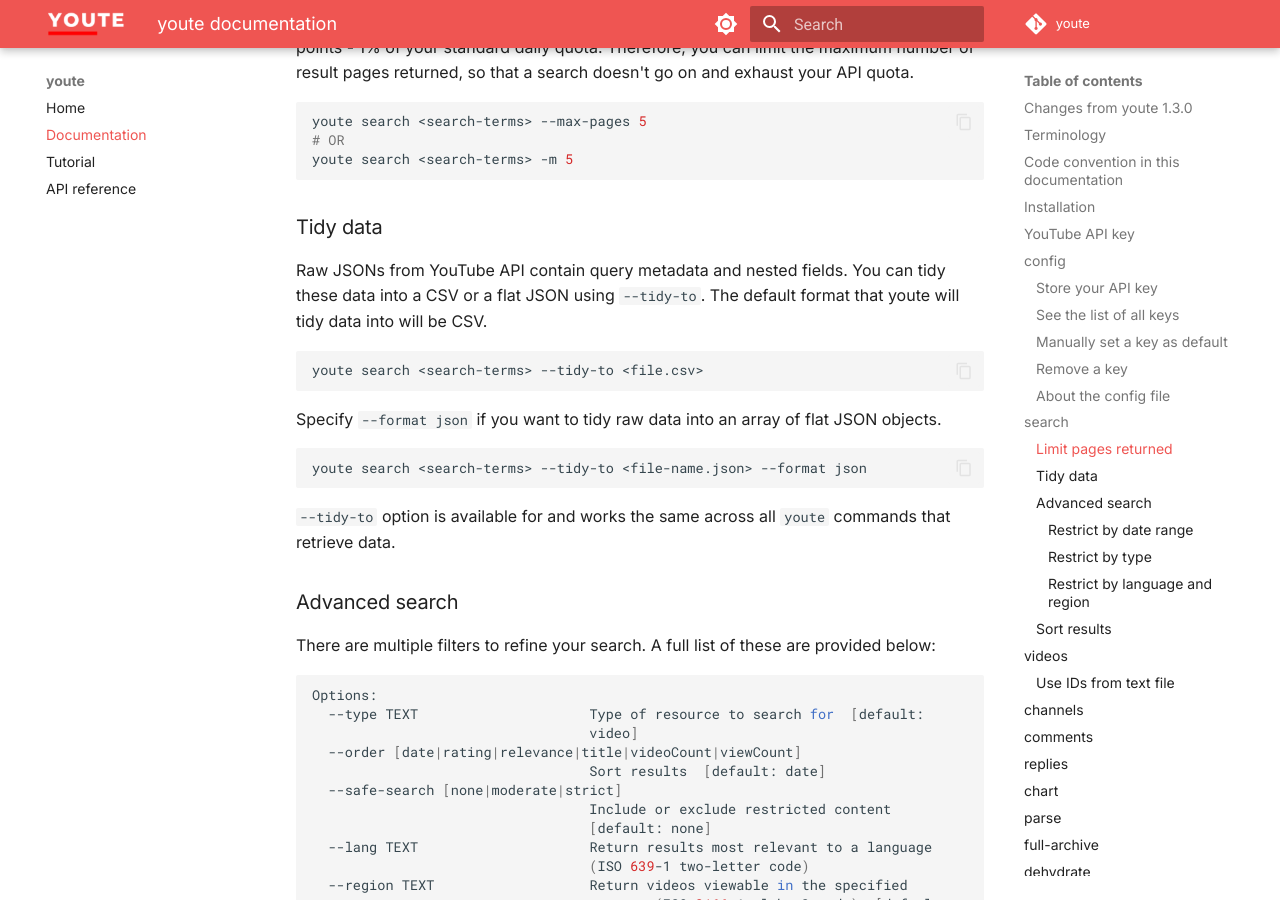
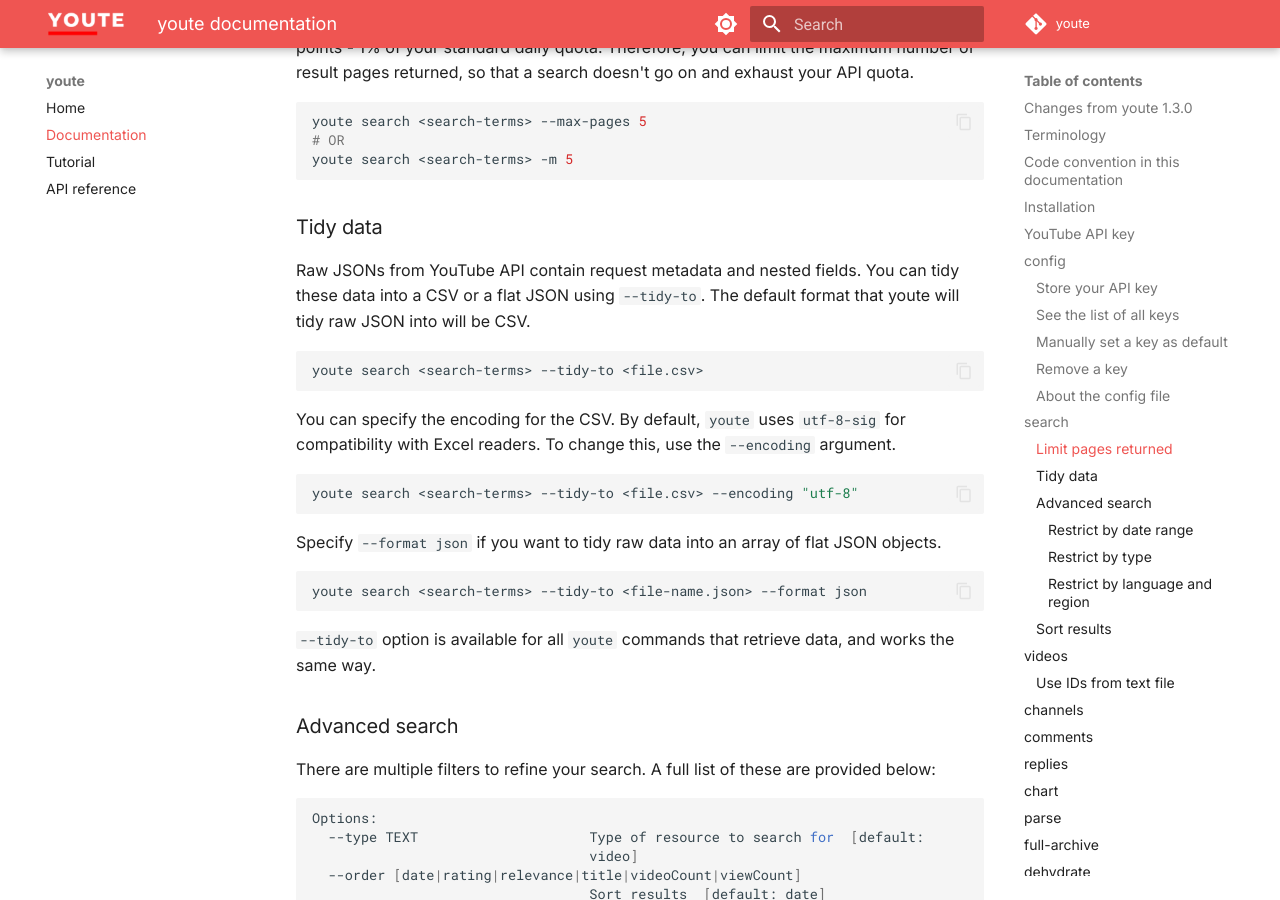
Before and after one commit to QUT-Digital-Observatory/youte, an MkDocs documentation site: the page built from docs/documentation.md, in a window 1280 px wide and 900 px high, scrolled down 3256 px. Built offline with MkDocs 1.6.1 and Material for MkDocs 9.7.7, drawn with Linux system fonts in a browser that asks for light colours; comment, search, counter and statistics services are not loaded.

Commit message:
update doc to reflect new encoding option

````diff
--- a/docs/documentation.md
+++ b/docs/documentation.md
@@ -120,10 +120,16 @@ youte search <search-terms> -m 5
 
 ### Tidy data
 
-Raw JSONs from YouTube API contain query metadata and nested fields. You can tidy these data into a CSV or a flat JSON using `--tidy-to`. The default format that youte will tidy data into will be CSV.
+Raw JSONs from YouTube API contain request metadata and nested fields. You can tidy these data into a CSV or a flat JSON using `--tidy-to`. The default format that youte will tidy raw JSON into will be CSV.
 
 ```bash
 youte search <search-terms> --tidy-to <file.csv>
+```
+
+You can specify the encoding for the CSV. By default, `youte` uses `utf-8-sig` for compatibility with Excel readers. To change this, use the `--encoding` argument.
+
+```bash
+youte search <search-terms> --tidy-to <file.csv> --encoding "utf-8"
 ```
 
 Specify `--format json` if you want to tidy raw data into an array of flat JSON objects.
@@ -132,7 +138,7 @@ Specify `--format json` if you want to tidy raw data into an array of flat JSON
 youte search <search-terms> --tidy-to <file-name.json> --format json
 ```
 
-`--tidy-to` option is available for and works the same across all `youte` commands that retrieve data.
+`--tidy-to` option is available for all `youte` commands that retrieve data, and works the same way.
 
 ### Advanced search
 
````
Also changed, not shown: README.md (+30 -22 lines).
